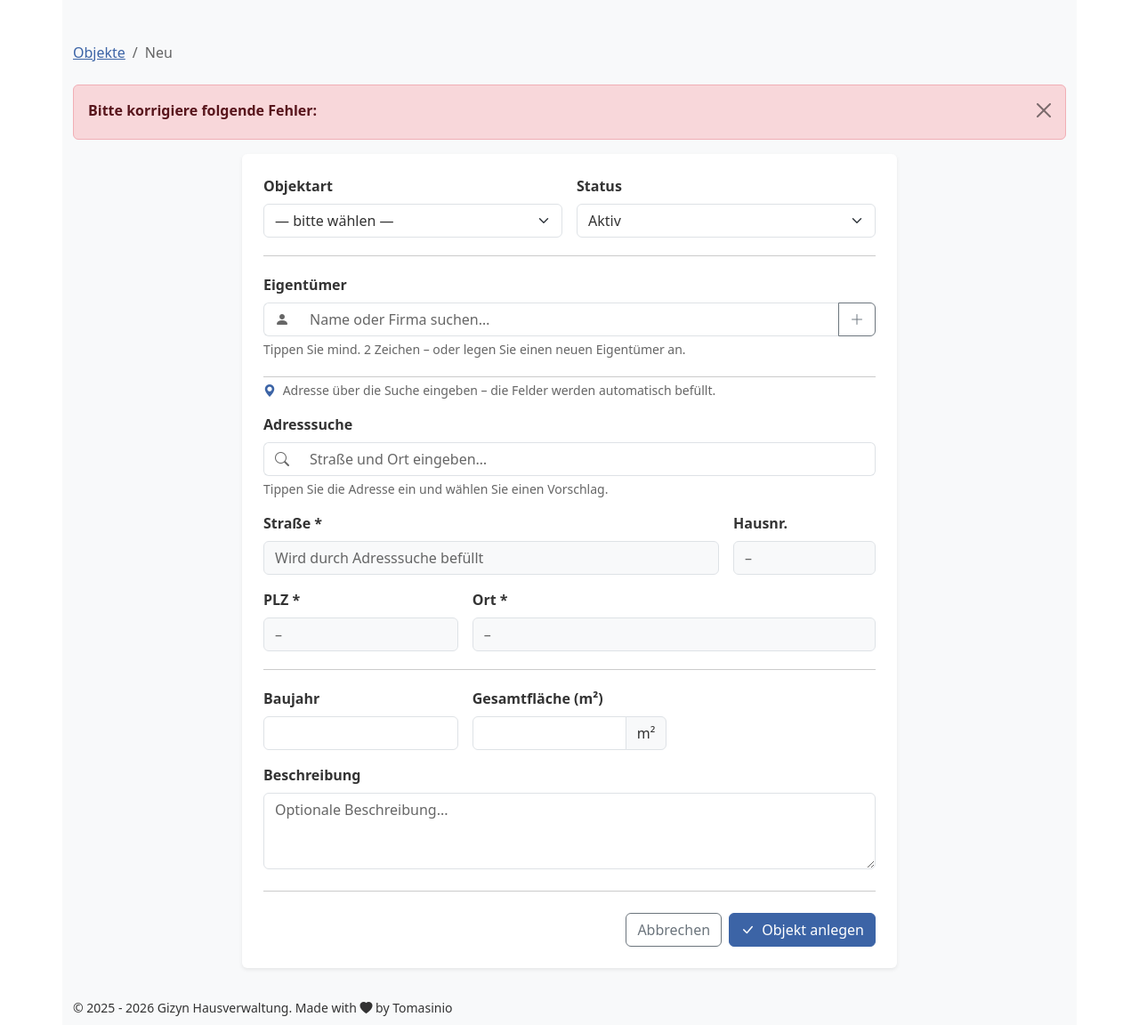
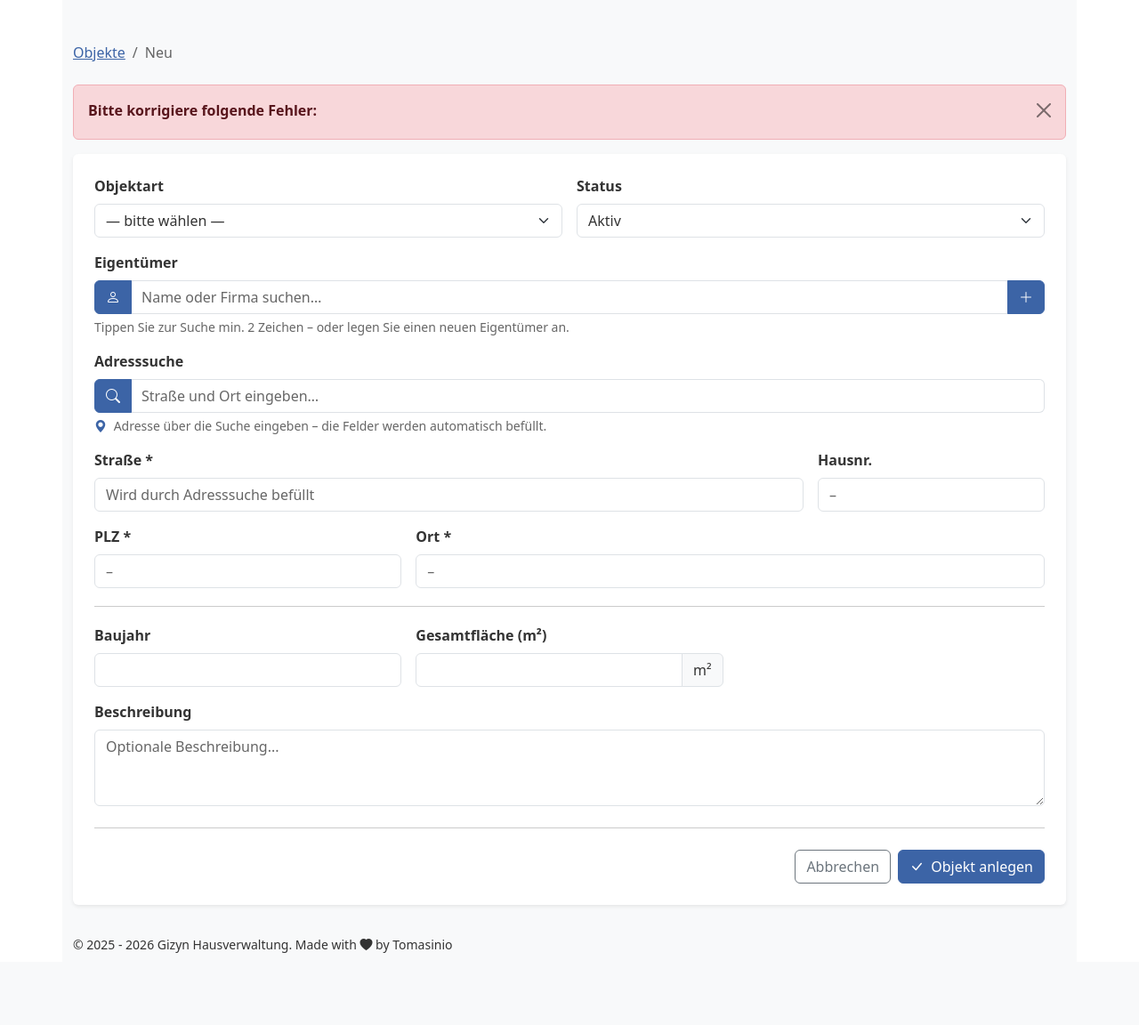
Before and after one commit to thomasbuhr777-dot/hausverwaltung3, a CodeIgniter 4 app: the page made by app/Views/objekte/form.php in a window 1280 px wide. Shown: the part 65-1217 px from the top of the page at 89% size. After the commit the page ends 1136 px from the top, so only its background shows below. Run offline with PHP 8.4 and a stand-in for CodeIgniter, Linux system fonts and the light colour scheme; the template is opened without the code that fills it, so the values that code supplies are empty; some libraries are stand-ins or nearby versions.

Commit message:
Objekte Form angepasst

```diff
--- a/app/Views/objekte/form.php
+++ b/app/Views/objekte/form.php
@@ -44,8 +44,8 @@ $errors = session('errors') ?? [];
     </div>
 <?php endif; ?>
 
-<div class="row justify-content-center">
-    <div class="col-lg-8">
+<div class="row">
+    <div class="col-lg-12">
         <div class="card border-0 shadow-sm">
             <div class="card-body p-4">
 
@@ -83,15 +83,22 @@ $errors = session('errors') ?? [];
                             </select>
                         </div>
 
-                        <div class="col-12"><hr class="my-1"></div>
+
 
                         <!-- Eigentümer-Typeahead -->
                         <div class="col-12">
                             <label class="form-label fw-semibold">Eigentümer</label>
                             <div class="input-group">
-                                <span class="input-group-text bg-white border-end-0">
-                                    <i class="bi bi-person-fill text-muted"></i>
+                                <!--
+                                <span class="input-group-text bg-primary border-end-0">
+                                    <i class="bi bi-person-fill"></i>
                                 </span>
+                                -->
+                                  <button type="button"
+                                        class="btn btn-primary"
+                                        title="Neuen Eigentümer anlegen">
+                                    <i class="bi bi-person"></i>
+                                </button>
                                 <input type="text"
                                        id="eigentuemer_search"
                                        class="form-control border-start-0 border-end-0"
@@ -99,7 +106,7 @@ $errors = session('errors') ?? [];
                                        autocomplete="off"
                                        value="<?= esc($eigentuemer_anzeigename ?? '') ?>">
                                 <button type="button"
-                                        class="btn btn-outline-secondary"
+                                        class="btn btn-primary"
                                         data-bs-toggle="modal"
                                         data-bs-target="#modalNeueAdresse"
                                         title="Neuen Eigentümer anlegen">
@@ -118,25 +125,25 @@ $errors = session('errors') ?? [];
                                    value="<?= esc(old('eigentuemer_id', $objekt['eigentuemer_id'] ?? '')) ?>">
 
                             <div class="form-text">
-                                Tippen Sie mind. 2 Zeichen – oder legen Sie einen neuen Eigentümer an.
+                                Tippen Sie zur Suche min. 2 Zeichen – oder legen Sie einen neuen Eigentümer an.
                             </div>
                         </div>
 
-                        <div class="col-12">
-                            <hr class="my-1">
-                            <p class="text-muted small mb-0">
-                                <i class="bi bi-geo-alt-fill text-primary me-1"></i>
-                                Adresse über die Suche eingeben – die Felder werden automatisch befüllt.
-                            </p>
-                        </div>
+
 
                         <!-- Google Places Adresssuche -->
                         <div class="col-12">
                             <label class="form-label fw-semibold">Adresssuche</label>
                             <div class="input-group">
+                                <!--
                                 <span class="input-group-text bg-white border-end-0">
                                     <i class="bi bi-search text-muted"></i>
                                 </span>
+                                -->
+                                   <button type="button"
+                                        class="btn btn-primary">
+                                    <i class="bi bi-search"></i>
+                                </button>
                                 <input type="text"
                                        id="places_search"
                                        class="form-control border-start-0"
@@ -151,7 +158,8 @@ $errors = session('errors') ?? [];
                                 </div>
                             <?php else: ?>
                                 <div class="form-text">
-                                    Tippen Sie die Adresse ein und wählen Sie einen Vorschlag.
+                                      <i class="bi bi-geo-alt-fill text-primary me-1"></i>
+                                Adresse über die Suche eingeben – die Felder werden automatisch befüllt.
                                 </div>
                             <?php endif; ?>
                         </div>
@@ -165,7 +173,7 @@ $errors = session('errors') ?? [];
                             <input type="text"
                                    name="strasse"
                                    id="field_strasse"
-                                   class="form-control bg-light"
+                                   class="form-control"
                                    value="<?= esc(old('strasse', $objekt['strasse'] ?? '')) ?>"
                                    readonly
                                    placeholder="Wird durch Adresssuche befüllt">
@@ -176,9 +184,8 @@ $errors = session('errors') ?? [];
                             <input type="text"
                                    name="hausnummer"
                                    id="field_hausnummer"
-                                   class="form-control bg-light"
+                                   class="form-control"
                                    value="<?= esc(old('hausnummer', $objekt['hausnummer'] ?? '')) ?>"
-                                   readonly
                                    placeholder="–">
                         </div>
 
@@ -187,7 +194,7 @@ $errors = session('errors') ?? [];
                             <input type="text"
                                    name="plz"
                                    id="field_plz"
-                                   class="form-control bg-light"
+                                   class="form-control"
                                    value="<?= esc(old('plz', $objekt['plz'] ?? '')) ?>"
                                    readonly
                                    placeholder="–">
@@ -198,7 +205,7 @@ $errors = session('errors') ?? [];
                             <input type="text"
                                    name="ort"
                                    id="field_ort"
-                                   class="form-control bg-light"
+                                   class="form-control"
                                    value="<?= esc(old('ort', $objekt['ort'] ?? '')) ?>"
                                    readonly
                                    placeholder="–">
```
